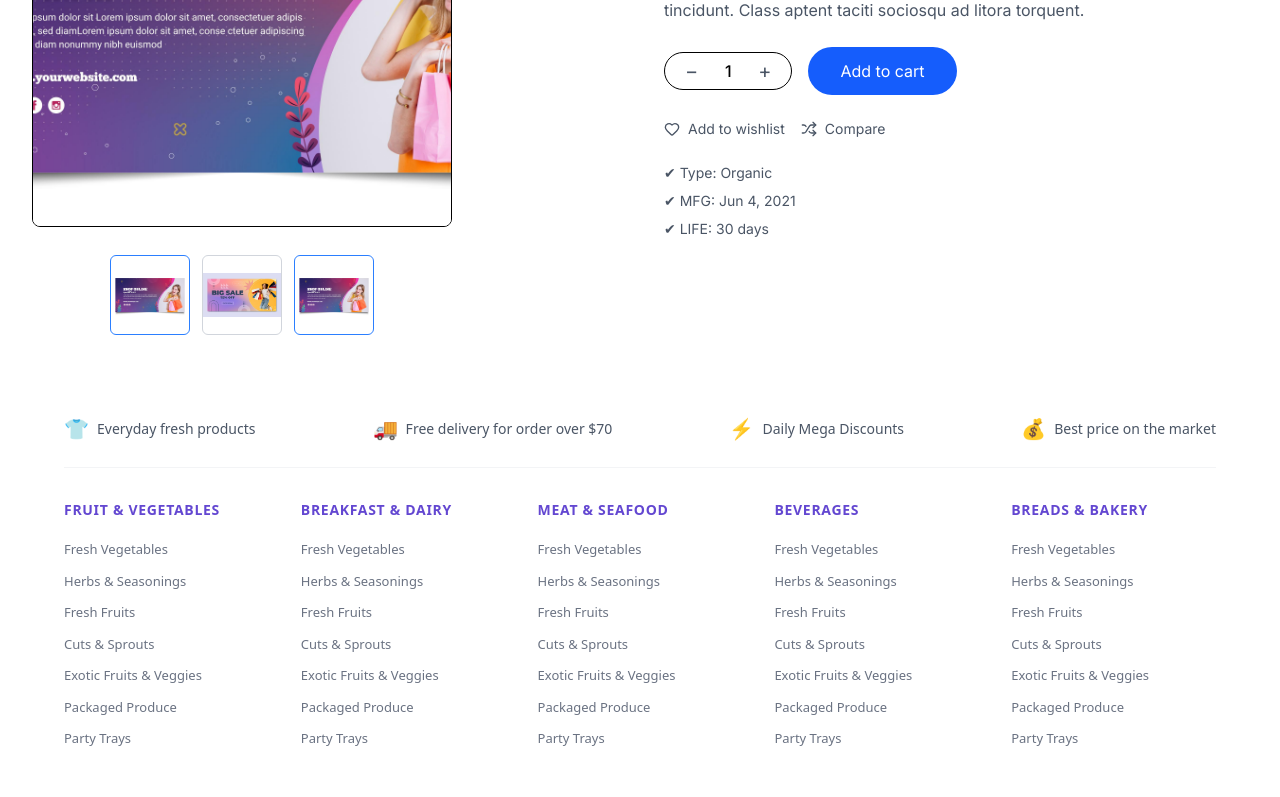
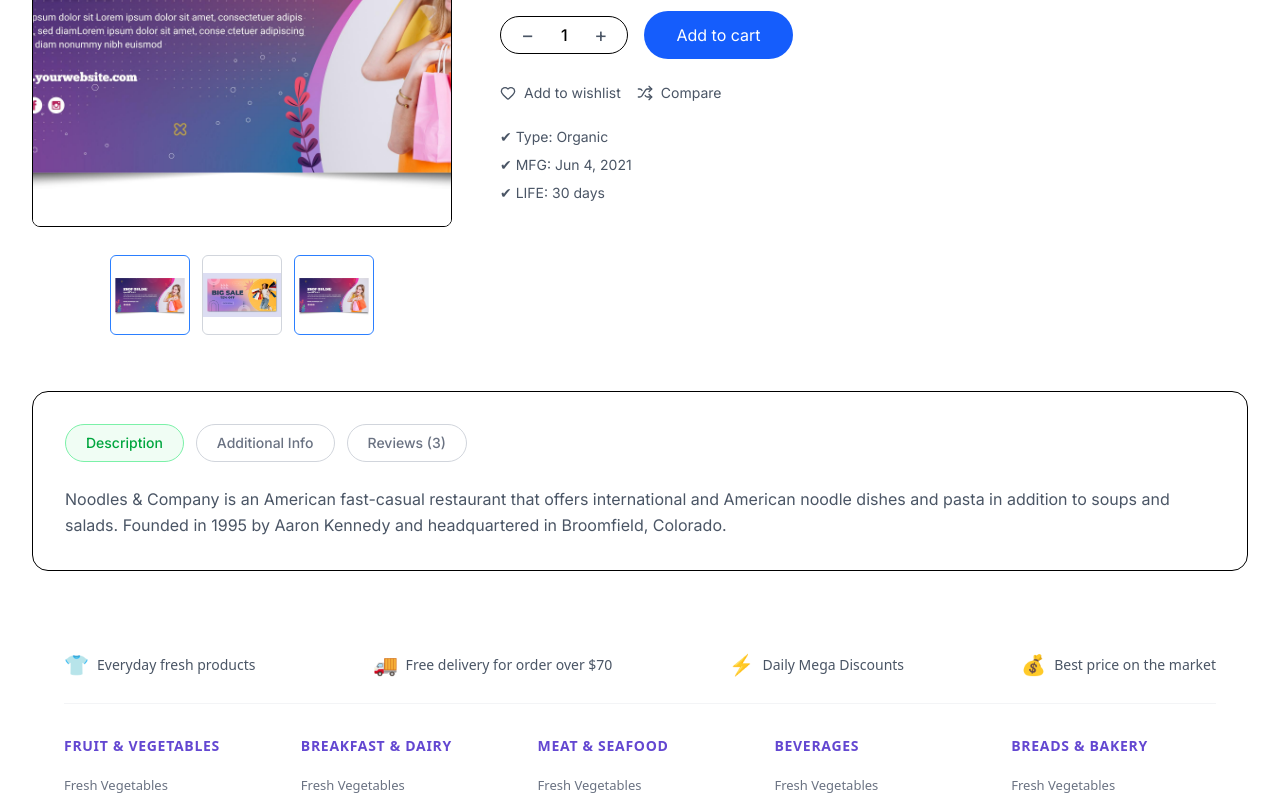
Before and after one commit to salim-khan-3/fullstack-ecommerce-mern, a React (Vite) app: page /product/1 in a window 1280 px wide. Shown: the part 464-1261 px from the top of the page. Built offline with nearby package versions, Linux system fonts and the light colour scheme; no server answers.

Commit message:
Implement ProductTabs (Description, AdditionalInfo, Reviews) and refactor ProductDetailsPage layout

```diff
--- /dev/null
+++ b/src/pages/ProductDetailsPage/AdditionalInfo/AdditionalInfo.jsx
@@ -0,0 +1,41 @@
+import React from 'react';
+
+const AdditionalInfo = () => {
+  const specs = [
+    { label: "Stand Up", value: '35"L x 24"W x 37-45"H (front to back wheel)' },
+    { label: "Folded (w/o wheels)", value: '32.5"L x 18.5"W x 16.5"H' },
+    { label: "Folded (w/ wheels)", value: '32.5"L x 24"W x 18.5"H' },
+    { label: "Door Pass Through", value: "24" },
+    { label: "Frame", value: "Aluminum" },
+    { label: "Weight (w/o wheels)", value: "20 LBS" },
+  ];
+
+  return (
+    <div className="max-w-6xl mx-auto p-8 bg-white font-sans">
+      {/* Tabs - Same as before */}
+
+      {/* Specification Table */}
+      <div className="border border-gray-200 rounded-sm overflow-hidden">
+        <table className="w-full text-left border-collapse">
+          <tbody>
+            {specs.map((spec, index) => (
+              <tr
+                key={index}
+                className="border-b border-gray-200 last:border-b-0 hover:bg-gray-50 transition-colors"
+              >
+                <td className="py-4 px-6 font-semibold text-gray-700 w-1/3 border-r border-gray-200">
+                  {spec.label}
+                </td>
+                <td className="py-4 px-6 text-gray-600">
+                  {spec.value}
+                </td>
+              </tr>
+            ))}
+          </tbody>
+        </table>
+      </div>
+    </div>
+  );
+};
+
+export default AdditionalInfo;
--- a/src/pages/ProductDetailsPage/ProductDetailsPage.jsx
+++ b/src/pages/ProductDetailsPage/ProductDetailsPage.jsx
@@ -6,13 +6,14 @@ import img3 from "../../assets/4685339.jpg";
 
 import ProductImageGallery from "../../Components/Shared/ProductImageGallery/ProductImageGallery";
 import QuantityCounter from "../../Components/Shared/QuantityCounter/QuantityCounter";
+import ProductTabs from "./ProductTabs/ProductTabs";
 
 const ProductDetailsPage = () => {
   const productImages = [img1, img2, img3];
 
   return (
     <div className="max-w-7xl mx-auto px-4 sm:px-6 lg:px-8 py-6 sm:py-10">
-      <div className="grid grid-cols-1 lg:grid-cols-2 gap-8 lg:gap-12">
+      <div className="flex flex-col md:flex-row gap-12">
 
         {/* LEFT : Image */}
         <div className="flex justify-center lg:justify-start">
@@ -79,6 +80,10 @@ const ProductDetailsPage = () => {
           </ul>
         </div>
       </div>
+
+      <div>
+        <ProductTabs></ProductTabs>
+      </div>
     </div>
   );
 };
--- /dev/null
+++ b/src/pages/ProductDetailsPage/ProductTabs/ProductTabs.jsx
@@ -0,0 +1,59 @@
+import { useState } from "react";
+import ReviewSection from "../ReviewSection/ReviewSection";
+import AdditionalInfo from "../AdditionalInfo/AdditionalInfo";
+
+const tabs = [
+  { id: "description", label: "Description" },
+  { id: "additional", label: "Additional Info" },
+  { id: "reviews", label: "Reviews (3)" },
+];
+
+const ProductTabs = () => {
+  const [activeTab, setActiveTab] = useState("description");
+
+  return (
+    <div className="mt-14 border rounded-2xl p-6 sm:p-8">
+
+      {/* Tabs Header */}
+      <div className="flex flex-wrap gap-3 mb-6">
+        {tabs.map((tab) => (
+          <button
+            key={tab.id}
+            onClick={() => setActiveTab(tab.id)}
+            className={`px-5 py-2 rounded-full text-sm font-medium border transition
+              ${
+                activeTab === tab.id
+                  ? "bg-green-50 text-green-600 border-green-300"
+                  : "text-gray-500 border-gray-300 hover:text-black"
+              }
+            `}
+          >
+            {tab.label}
+          </button>
+        ))}
+      </div>
+
+      {/* Tabs Content */}
+      <div className="text-sm sm:text-base text-gray-600 leading-relaxed">
+        {activeTab === "description" && (
+          <p>
+            Noodles & Company is an American fast-casual restaurant that
+            offers international and American noodle dishes and pasta
+            in addition to soups and salads. Founded in 1995 by Aaron
+            Kennedy and headquartered in Broomfield, Colorado.
+          </p>
+        )}
+
+        {activeTab === "additional" && (
+          <AdditionalInfo></AdditionalInfo>
+        )}
+
+        {activeTab === "reviews" && (
+          <ReviewSection></ReviewSection>
+        )}
+      </div>
+    </div>
+  );
+};
+
+export default ProductTabs;
--- /dev/null
+++ b/src/pages/ProductDetailsPage/ReviewSection/ReviewSection.jsx
@@ -0,0 +1,108 @@
+import React from 'react';
+
+const ReviewSection = () => {
+  const ratings = [
+    { stars: 5, percentage: 75 },
+    { stars: 4, percentage: 50 },
+    { stars: 3, percentage: 55 },
+    { stars: 2, percentage: 35 },
+    { stars: 1, percentage: 25 },
+  ];
+
+  return (
+    <div className="max-w-6xl mx-auto p-8 bg-white text-gray-700 font-sans">
+      {/* Tab Buttons */}
+      <div className="flex gap-4 mb-10">
+        <button className="px-6 py-2 border border-gray-300 rounded-full hover:bg-gray-50 transition">Description</button>
+        <button className="px-6 py-2 border border-gray-300 rounded-full hover:bg-gray-50 transition">Additional Info</button>
+        <button className="px-6 py-2 border border-green-100 rounded-full text-green-600 bg-green-50 font-medium">Reviews (3)</button>
+      </div>
+
+      <div className="grid grid-cols-1 lg:grid-cols-3 gap-12">
+
+        {/* Left Side: Reviews List & Form */}
+        <div className="lg:col-span-2">
+          <h2 className="text-2xl font-semibold mb-6 text-gray-800">Customer questions & answers</h2>
+
+          {/* Review Card */}
+          <div className="border border-gray-200 rounded-xl p-6 flex flex-col md:flex-row gap-6 mb-12 shadow-sm">
+            <div className="flex flex-col items-center min-w-[100px]">
+              <img
+                src="https://images.unsplash.com/photo-1494790108377-be9c29b29330?auto=format&fit=crop&w=150&q=80"
+                alt="Rinku Verma"
+                className="w-16 h-16 rounded-full object-cover border-2 border-gray-100"
+              />
+              <p className="text-sm font-bold mt-3 text-gray-800">Rinku Verma</p>
+            </div>
+
+            <div className="flex-1">
+              <div className="flex justify-between items-center mb-3">
+                <span className="text-gray-400 text-sm italic">01/03/1993</span>
+                <div className="text-yellow-400 flex tracking-tight">
+                  <span>★</span><span>★</span><span>★</span><span>★</span><span className="text-gray-300">★</span>
+                </div>
+              </div>
+              <p className="text-gray-600 text-[15px] leading-relaxed">
+                Noodles & Company is an American fast-casual restaurant that offers international and American noodle dishes and pasta in addition to soups and salads. Noodles & Company was founded in 1995 by Aaron Kennedy and is headquartered in Broomfield, Colorado. The company went public in 2013...
+              </p>
+            </div>
+          </div>
+
+          {/* Add Review Form */}
+          <div className="mt-8 bg-gray-50 p-6 rounded-xl">
+            <h3 className="text-xl font-semibold mb-6">Add a review</h3>
+            <form className="space-y-4">
+              <textarea
+                placeholder="Write a Review"
+                className="w-full border border-gray-300 rounded-lg p-4 h-32 focus:ring-2 focus:ring-green-500 focus:border-transparent outline-none transition"
+              />
+              <div className="flex flex-col md:flex-row items-start md:items-center gap-6">
+                <input
+                  type="text"
+                  placeholder="Name"
+                  className="border border-gray-300 rounded-lg p-3 w-full md:w-64 focus:ring-2 focus:ring-green-500 outline-none transition"
+                />
+                <div className="text-yellow-400 text-2xl cursor-pointer flex gap-1">
+                  <span>★</span><span>★</span><span>★</span><span>★</span><span className="text-gray-300">★</span>
+                </div>
+              </div>
+              <button
+                type="submit"
+                className="mt-4 text-blue-600 font-semibold hover:text-blue-800 transition underline underline-offset-4"
+              >
+                Submit Review
+              </button>
+            </form>
+          </div>
+        </div>
+
+        {/* Right Side: Rating Progress Bars */}
+        <div className="bg-white">
+          <h2 className="text-2xl font-semibold mb-2 text-gray-800">Customer reviews</h2>
+          <div className="flex items-center gap-3 mb-8">
+            <div className="text-yellow-400 text-xl">★★★★☆</div>
+            <span className="text-gray-600 font-medium">4.8 out of 5</span>
+          </div>
+
+          <div className="space-y-4">
+            {ratings.map((item) => (
+              <div key={item.stars} className="flex items-center gap-4">
+                <span className="text-sm text-gray-500 w-10">{item.stars} star</span>
+                <div className="flex-1 bg-gray-100 rounded-full h-4">
+                  <div
+                    className="bg-green-500 h-full rounded-full transition-all duration-500"
+                    style={{ width: `${item.percentage}%` }}
+                  ></div>
+                </div>
+                <span className="text-xs text-gray-400 w-8">{item.percentage}%</span>
+              </div>
+            ))}
+          </div>
+        </div>
+
+      </div>
+    </div>
+  );
+};
+
+export default ReviewSection;
```
